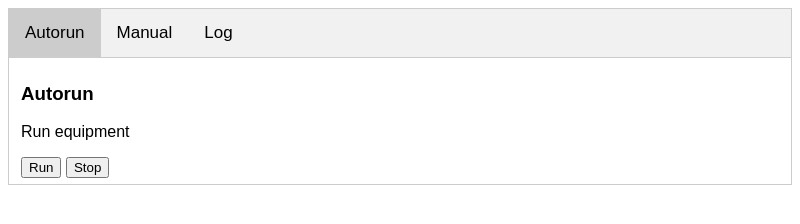
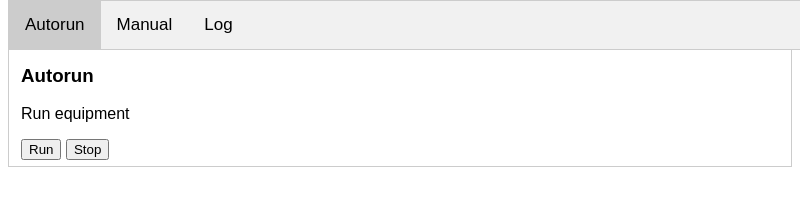
Before and after one commit to SungwooNam/equipment-boilerplate, an Electron app: page src/index.html in a window 800 px wide. Drawn offline with Linux system fonts and the light colour scheme; no server answers.

Commit message:
fixed top menu

```diff
--- a/src/css/styles.css
+++ b/src/css/styles.css
@@ -6,6 +6,9 @@ body {
     overflow: hidden;
     border: 1px solid #ccc;
     background-color: #f1f1f1;
+    position: fixed;
+    top: 0;
+    width: 100%;
 }
 
 .tab button {
@@ -32,6 +35,7 @@ body {
     padding: 6px 12px;
     border: 1px solid #ccc;
     border-top: none;
+    margin-top: 40px;
 }
 
 table#logTable {
```
